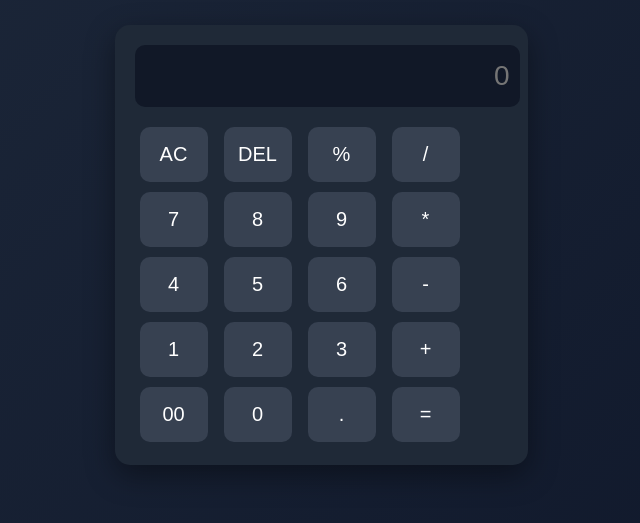
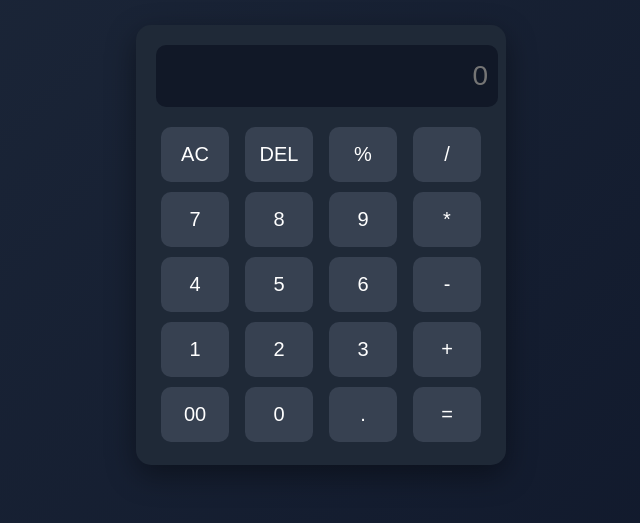
Before and after one commit to Dragonarya/CodeAlpha_Calculator_, a plain HTML site: page index.html in a window 1280 px wide. Shown: the part 199-722 px from the top of the page, without its empty margins (319-959 px from the left). Drawn offline with Linux system fonts and the light colour scheme.

Commit message:
Refactor CSS by removing duplicate width property
Removed redundant width property from .calcu class.

```diff
--- a/style.css
+++ b/style.css
@@ -17,8 +17,8 @@ body h3{
 
 .calcu{
     width:330px;
-    width:fit-content;
-    height:400px;
+    /* width: fit-content; */
+    height: 400px;
     padding:20px;
     border-radius:15px;
     background:#1f2937;
@@ -49,6 +49,8 @@ input{
     font-size:20px;
     cursor:pointer;
     transition:.2s;
+
+
 }
 
 .element button:hover{
```
